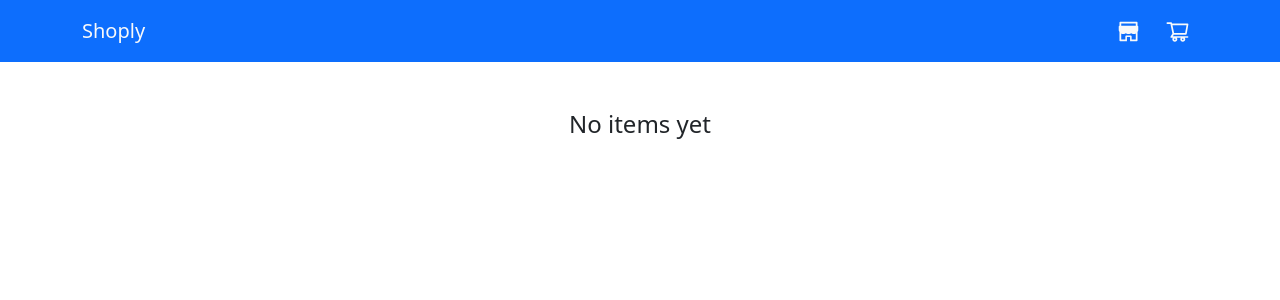
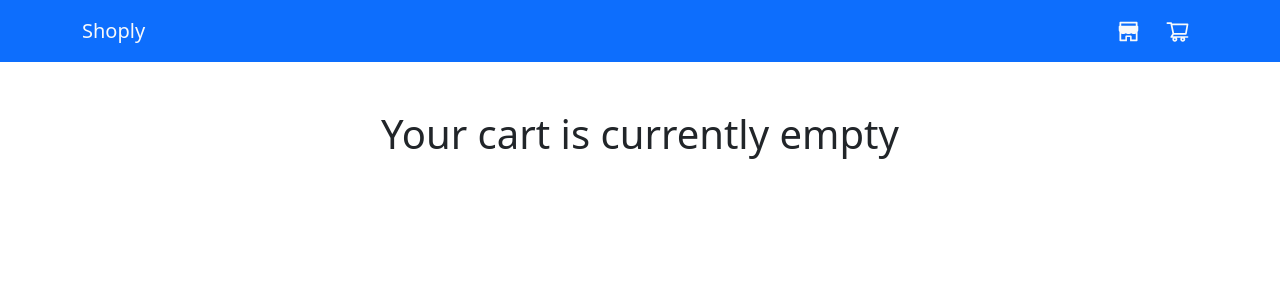
Before and after one commit to odedAtias/Ecommerce-UI, a React (Vite) app: page /cart in a window 1280 px wide. Shown: the top 300 px of the page. Built offline with nearby package versions, Linux system fonts and the light colour scheme.

Commit message:
Changing no items in the cart sentence & style

```diff
--- a/src/pages/Cart.jsx
+++ b/src/pages/Cart.jsx
@@ -69,7 +69,7 @@ const Cart = ({ cart, onCartUpdate }) => {
 					<CartSummary cart={cart} />
 				</>
 			) : (
-				<h4 className='text-center'>No items yet</h4>
+				<h4 className='text-center fs-1 lead'>Your cart is currently empty</h4>
 			)}
 		</div>
 	);
```
